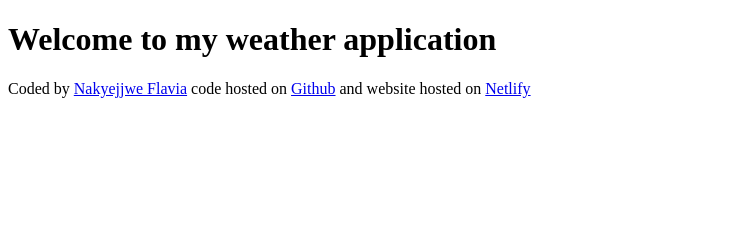
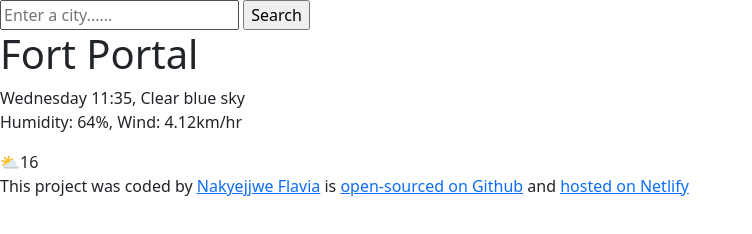
Before and after one commit to flavia3/my-vanilla-weather-search, a plain HTML site: page index.html in a window 1280 px wide. Shown: the whole page, without its empty margins (0-752 px from the left). Drawn offline with nearby package versions, Linux system fonts and the light colour scheme.

Commit message:
modified index.html

```diff
--- a/index.html
+++ b/index.html
@@ -4,15 +4,67 @@
     <meta charset="UTF-8">
     <meta name="viewport" content="width=device-width, initial-scale=1.0">
     <title>My Vanilla Weather Search</title>
+    <script src="https://cdn.jsdelivr.net/npm/axios@1.1.2/dist/axios.min.js"></script>
+    <link href="https://cdn.jsdelivr.net/npm/bootstrap@5.2.3/dist/css/bootstrap.min.css" rel="stylesheet" integrity="sha384-rbsA2VBKQhggwzxH7pPCaAqO46MgnOM80zW1RWuH61DGLwZJEdK2Kadq2F9CUG65" crossorigin="anonymous">
+    <link rel="stylesheet" href="style.css">
 </head>
 <body>
-    <h1>Welcome to my weather application</h1>
+    <header>
+        <form>
+            <input type="search" placeholder="Enter a city......" required>
+            <input type="submit" value="Search">
+        </form>
+    </header>
+
+    <main>
+        <div>
+            <h1>Fort Portal</h1>
+            <p>
+                Wednesday 11:35, Clear blue sky
+                <br/>
+                Humidity: 64%, Wind: 4.12km/hr
+            </p>
+        </div>
+        <div>
+            ⛅16
+        </div>
+        <!-- <div class="container">
+            <div>
+                <form id="citySearch" action="/submit">
+                    <input type="text" placeholder="Enter City...." id="myButton"/>
+                    <input type="submit" id="mySearch"/>
+                </form>
+            </div> -->
+
+            <!-- <div>
+                <div>
+                    <h2>Kampala</h2>
+                    <ul>
+                        <li>Monday</li>
+                        <li>Light rains</li>
+                    </ul>
+                </div>
+
+                <div>
+                    <ul>
+                        <li>Precipitation:  <span>63</span>%</li>
+                        <li>Winds: <span>15</span>km/h1</li>
+                        <li>Humidity: <span>38</span>%</li>
+                    </ul>
+                </div>
+            </div>
+             -->
+            <!-- <div> -->
+
+            <!-- </div> -->
+        <!-- </div> -->
+    </main>
 
     <footer>
-        Coded by
-        <a href="https://github.com/flavia3" target="_blank">Nakyejjwe Flavia</a> code hosted on
-        <a href="https://github.com/flavia3/my-vanilla-weather-search" target="_blank"> Github</a> and website hosted on
-        <a href="https://flash-vws.netlify.app/" target="_blank">Netlify</a>
+        This project was coded by
+        <a href="https://github.com/flavia3" target="_blank">Nakyejjwe Flavia</a> is
+        <a href="https://github.com/flavia3/my-vanilla-weather-search" target="_blank"> open-sourced on Github</a> and
+        <a href="https://flash-vws.netlify.app/" target="_blank">hosted on Netlify</a>
     </footer>
 </body>
 </html>
```
Also changed, not shown: style.css (added).
